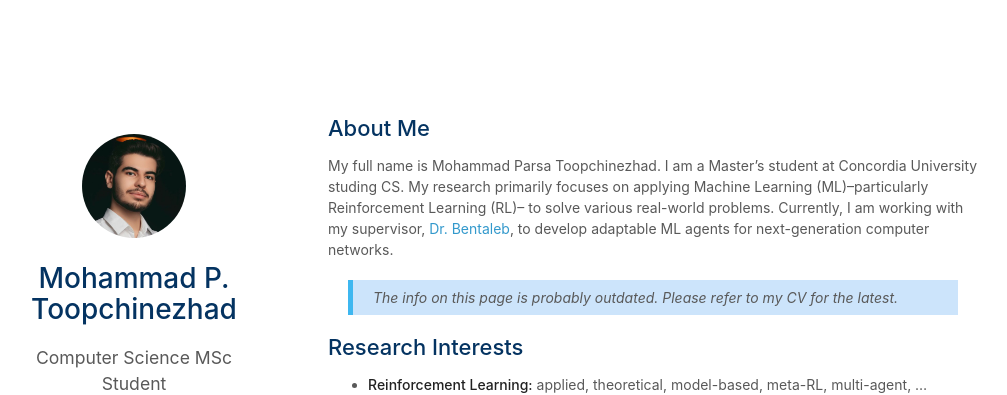
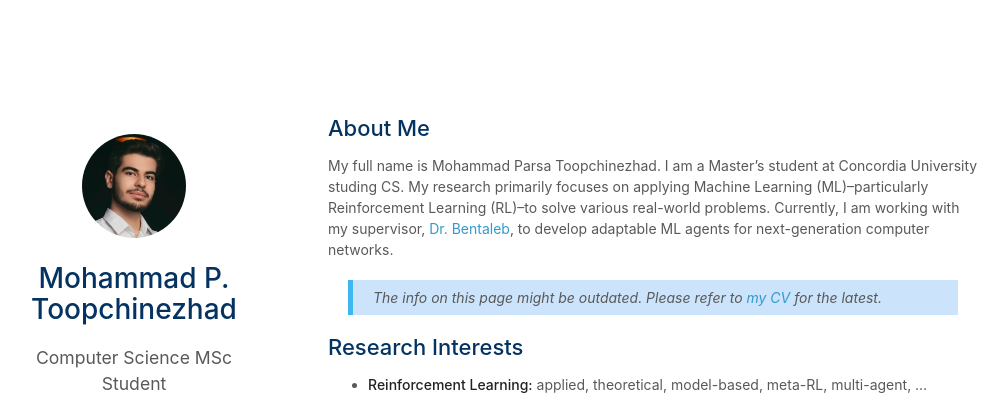
Before and after one commit to Procedurally-Generated-Human/Procedurally-Generated-Human.github.io, a Jekyll site: the page built from index.md, in a window 1280 px wide and 900 px high. Shown: the top 395 px of the window, without its empty margins (142-1149 px from the left). Built offline with Jekyll 4.4.1, drawn with Linux system fonts in a browser that asks for light colours; a style sheet for code colours, icons or effects is not loaded; our own code applies the rules of GitHub Pages for plain Markdown files.

Commit message:
Update index.md

```diff
--- a/index.md
+++ b/index.md
@@ -4,11 +4,11 @@ layout: homepage
 
 ## About Me
 
-My full name is Mohammad Parsa Toopchinezhad. I am a Master's student at Concordia University studing CS. My research primarily focuses on applying Machine Learning (ML)--particularly Reinforcement Learning (RL)-- to solve various real-world problems. Currently, I am working with my supervisor, [Dr. Bentaleb](https://scholar.google.com/citations?user=rRq6FiAAAAAJ&hl=en), to develop adaptable ML agents for next-generation computer networks.
+My full name is Mohammad Parsa Toopchinezhad. I am a Master's student at Concordia University studing CS. My research primarily focuses on applying Machine Learning (ML)--particularly Reinforcement Learning (RL)--to solve various real-world problems. Currently, I am working with my supervisor, [Dr. Bentaleb](https://scholar.google.com/citations?user=rRq6FiAAAAAJ&hl=en), to develop adaptable ML agents for next-generation computer networks.
 
 <div style="background-color:rgba(1, 121, 236, 0.2); border-left:5px solid #3eb7f0; margin:20px; padding:7px 10px 7px 20px; font-style:italic;">
 
-The info on this page is probably outdated. Please refer to my CV for the latest.
+The info on this page might be outdated. Please refer to <a href="https://procedurally-generated-human.github.io/assets/files/cv.pdf">my CV</a> for the latest.
 
 </div>
 
```
